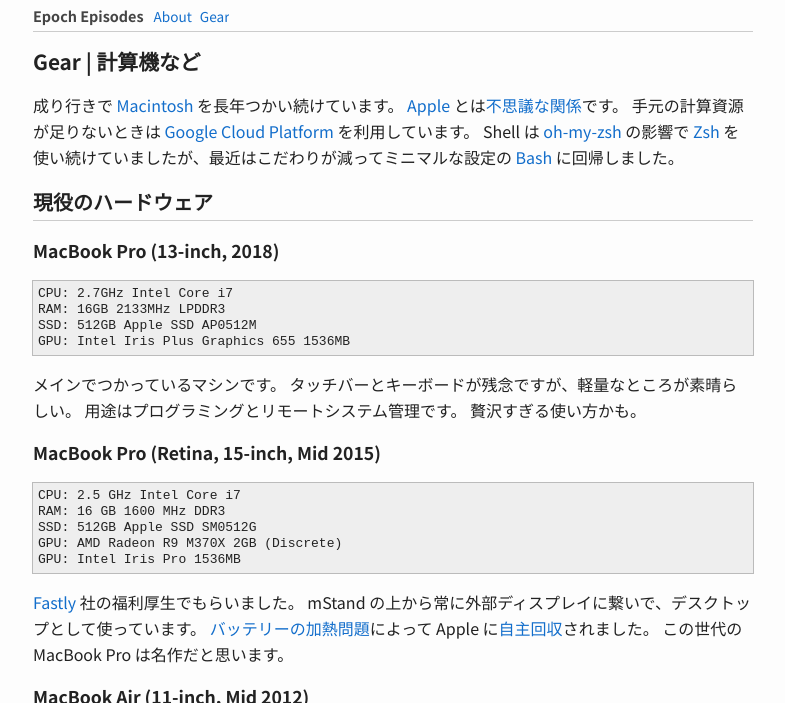
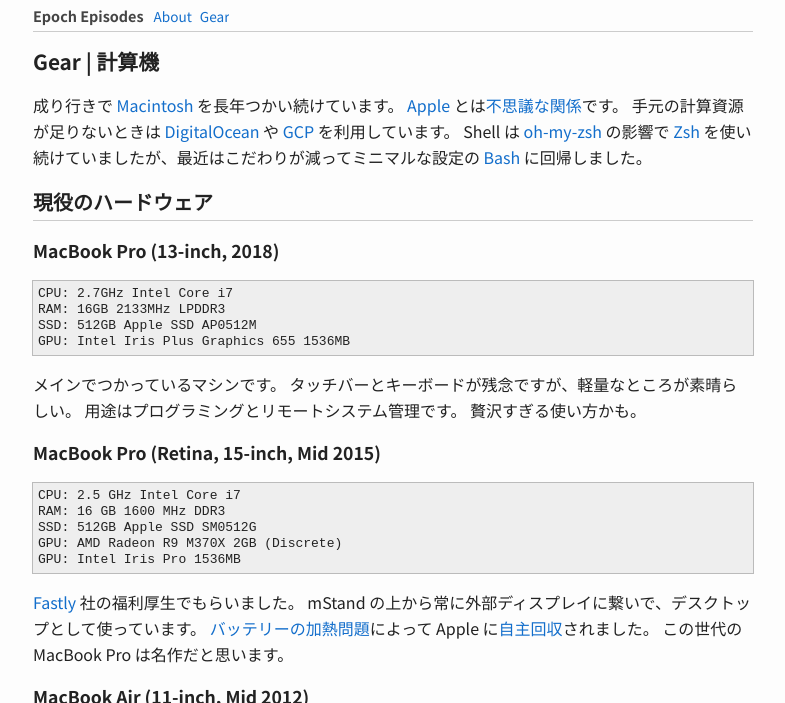
Before and after one commit to toru/ep.torumk.com, a Jekyll site: the page built from _pages/gear.md, in a window 1280 px wide and 900 px high, cut to the strip 0-703 px from the top of the window. Shown: the whole strip, without its empty margins (247-1032 px from the left). Built offline with Jekyll 4.4.1, drawn with Linux system fonts in a browser that asks for light colours.

Commit message:
pages/gear: digitalocean deserves a shout-out

```diff
--- a/_pages/gear.md
+++ b/_pages/gear.md
@@ -1,12 +1,12 @@
 ---
-title: Gear | 計算機など
+title: Gear | 計算機
 permalink: /gear
 layout: episode
 ---
 
 成り行きで [Macintosh](https://ja.wikipedia.org/wiki/Macintosh) を長年つかい続けています。
 [Apple](https://ja.wikipedia.org/wiki/%E3%82%A2%E3%83%83%E3%83%97%E3%83%AB_(%E4%BC%81%E6%A5%AD)) とは[不思議な関係](https://twitter.com/tmaesaka/status/162135456581033984)です。
-手元の計算資源が足りないときは [Google Cloud Platform](https://ja.wikipedia.org/wiki/Google_Cloud_Platform) を利用しています。
+手元の計算資源が足りないときは [DigitalOcean](https://www.digitalocean.com/) や [GCP](https://ja.wikipedia.org/wiki/Google_Cloud_Platform) を利用しています。
 Shell は [oh-my-zsh](https://ohmyz.sh/) の影響で [Zsh](https://ja.wikipedia.org/wiki/Z_Shell) を使い続けていましたが、最近はこだわりが減ってミニマルな設定の [Bash](https://ja.wikipedia.org/wiki/Bash) に回帰しました。
 
 ## 現役のハードウェア
```
